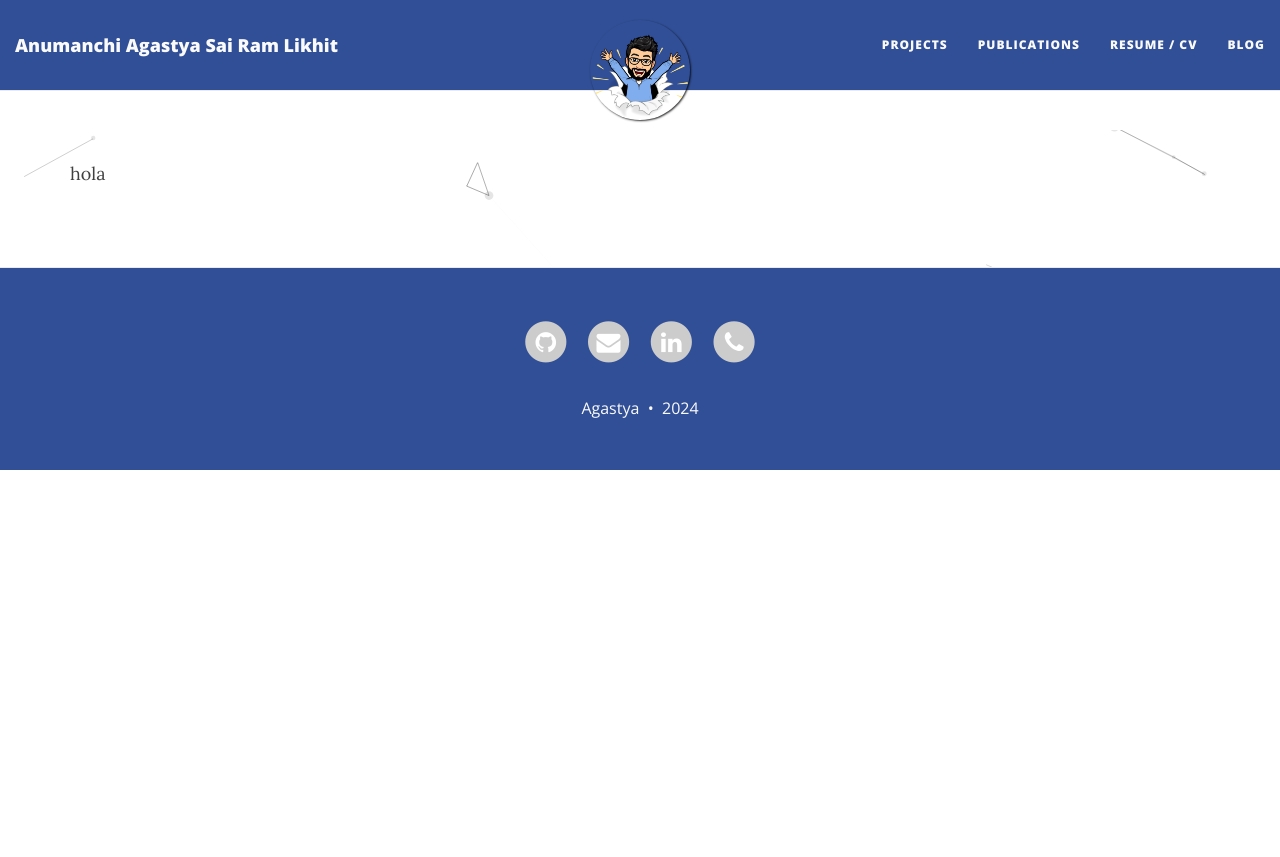
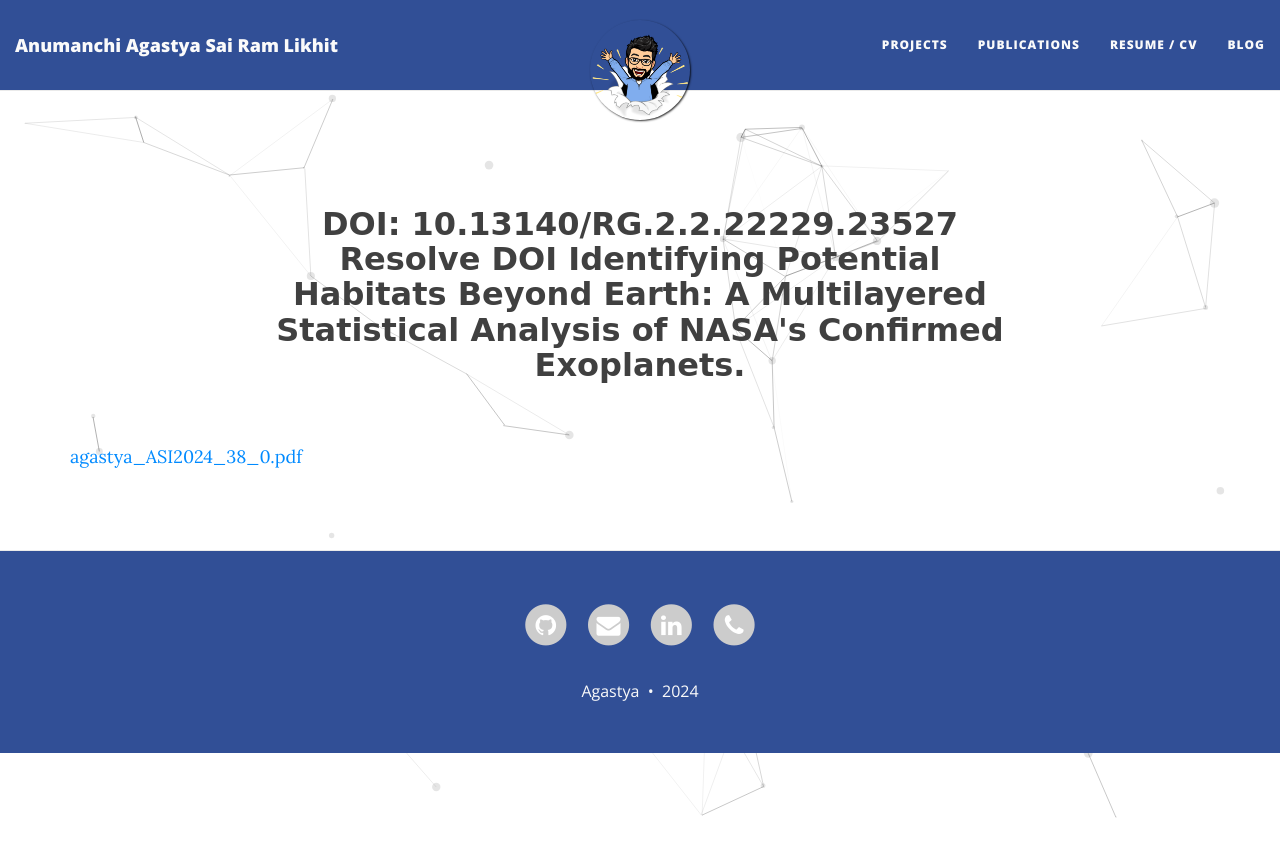
Before and after one commit to astropi-b/astropi-b.github.io, a Jekyll site: the page built from exocluster.md, in a window 1280 px wide. Shown: the top 857 px of the page. Built offline with Jekyll 4.4.1, drawn with Linux system fonts in a browser that asks for light colours; nearby versions of some CDN libraries; our own code applies the rules of GitHub Pages for plain Markdown files.

Commit message:
Update exocluster.md

```diff
--- a/exocluster.md
+++ b/exocluster.md
@@ -1 +1,9 @@
-hola
+---
+layout: page
+title: "<span style=\"font-family: Comic Sans MS, Comic Sans; font-size:32px;\">
+DOI: 10.13140/RG.2.2.22229.23527
+Resolve DOI
+Identifying Potential Habitats Beyond Earth: A Multilayered Statistical Analysis of NASA's Confirmed Exoplanets. </span> "
+permalink: /research/exocluster/
+---
+ [agastya_ASI2024_38_0.pdf](https://github.com/user-attachments/files/16397943/agastya_ASI2024_38_0.pdf)
```
